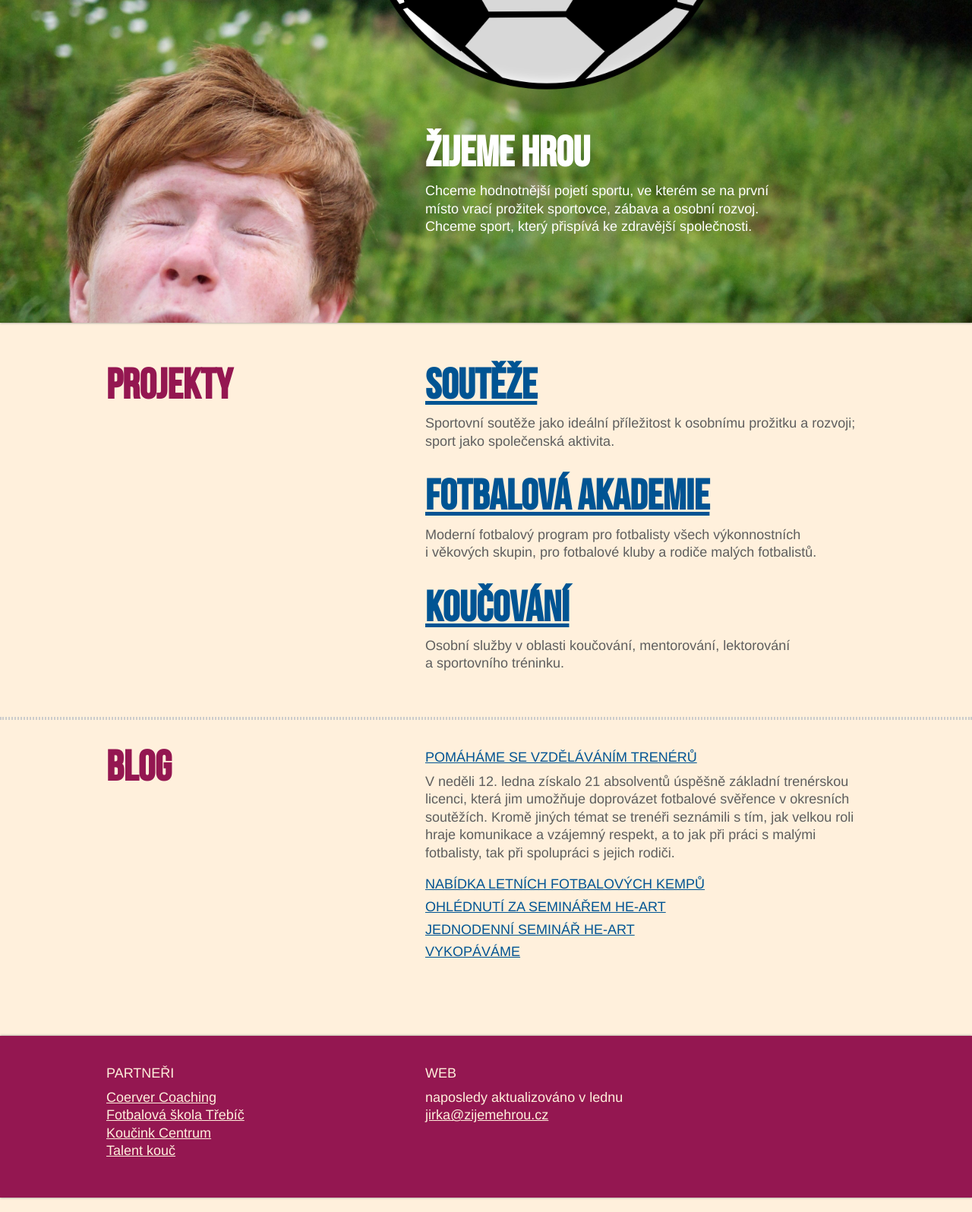
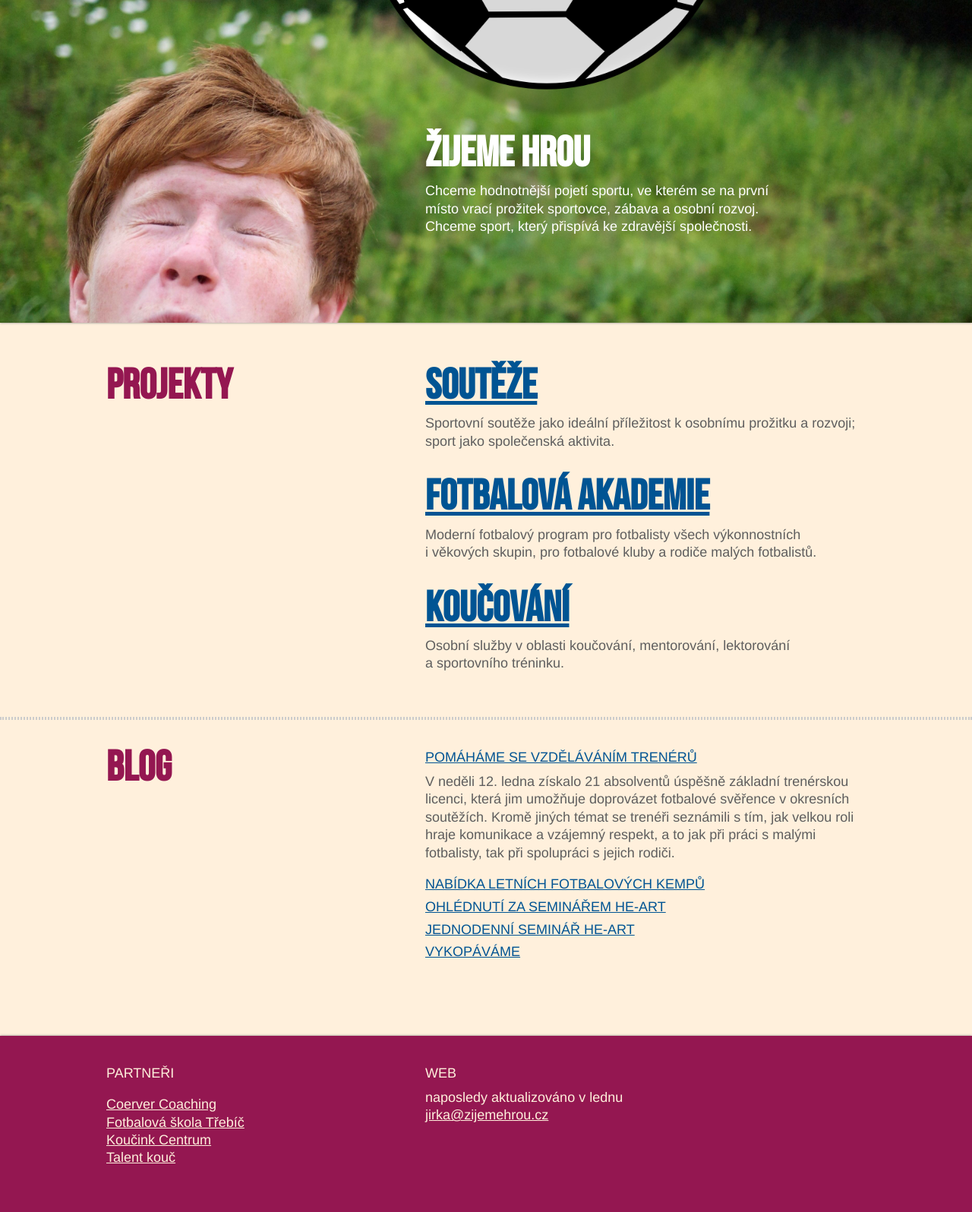
Before and after one commit to zoul/zijeme-hrou, a Jekyll site: the page built from index.html, in a window 1280 px wide. Shown: the whole page at 76% size. Built offline with Jekyll 4.4.1, drawn with Linux system fonts in a browser that asks for light colours.

Commit message:
Větší odstupy kolem číslovaných a odrážkových seznamů.

```diff
--- a/css/content.css
+++ b/css/content.css
@@ -33,9 +33,14 @@
     margin-bottom: 10px;
 }
 
-p, ul, ol, blockquote {
+p, blockquote {
     margin-bottom: 1ex;
     margin-top: 1ex;
+}
+
+ul, ol {
+    margin-bottom: 2ex;
+    margin-top: 2ex;
 }
 
 a {
```
